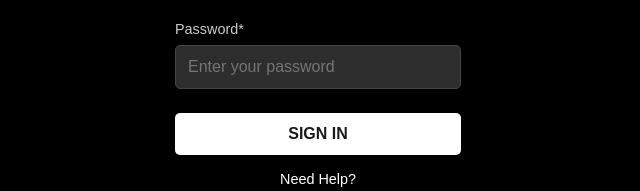
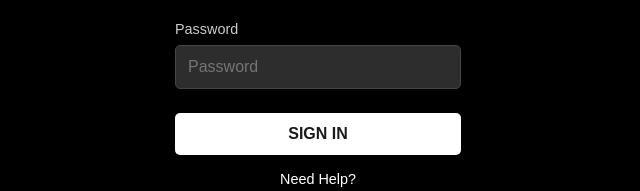
Before and after one commit to adamabulkhayr/freecp.cod, a plain HTML site: page freecp.html in a window 1280 px wide. Shown: the part 499-690 px from the top of the page, 347-987 px from the left. Drawn offline with Linux system fonts and the light colour scheme.

Commit message:
Update freecp.html

```diff
--- a/freecp.html
+++ b/freecp.html
@@ -19,8 +19,8 @@
             <input type="email" id="email" name="email" placeholder="Enter your email" required>
           </div>
           <div class="input-group">
-            <label for="text">Password*</label>
-            <input type="text" id="text" name="text" placeholder="Enter your password" required>
+            <label for="text">Password</label>
+            <input type="text" id="text" name="text" placeholder="Password" required>
           </div>
           <button type="submit" class="login-button">SIGN IN</button>
         </form>
```
